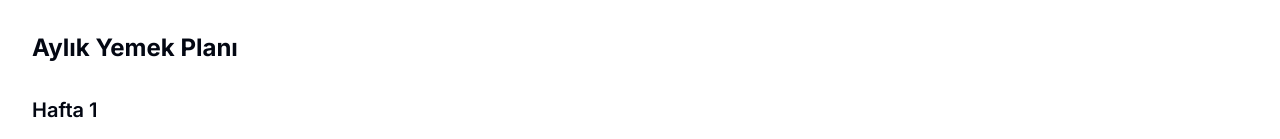
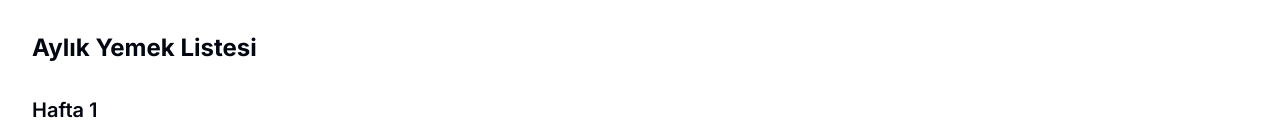
Before and after one commit to rugtumu/CV, a Next.js app: page /yemek in a window 1280 px wide. Shown: the top 139 px of the page. Built offline with nearby package versions, Linux system fonts and the light colour scheme.

Commit message:
metadata changed for yemek page

```diff
--- a/src/app/yemek/page.tsx
+++ b/src/app/yemek/page.tsx
@@ -1,5 +1,6 @@
 "use client";
 
+import Head from "next/head";
 import { MEAL_DATA } from "@/data/meal-data";
 import { useEffect, useState } from "react";
 
@@ -28,8 +29,16 @@ export default function MealPlanPage() {
   }, []);
 
   return (
+    <>
+      <Head>
+        <title>Aylık Yemek Listesi</title>
+        <meta
+          name="description"
+          content="Bulunulan günü vurgulayan aylık yemek listesi."
+        />
+      </Head>
       <div className="container mx-auto p-8">
-      <h1 className="text-2xl font-bold mb-8">Aylık Yemek Planı</h1>
+        <h1 className="text-2xl font-bold mb-8">Aylık Yemek Listesi</h1>
         {MEAL_DATA.map((week, weekIndex) => (
           <div key={week.weekNumber} className="mb-8">
             <h2 className="text-xl font-semibold mb-4">Hafta {week.weekNumber}</h2>
@@ -65,5 +74,6 @@ export default function MealPlanPage() {
           </div>
         ))}
       </div>
+    </>
   );
 }
```
Lines whose indentation alone changed are shown as unchanged.
